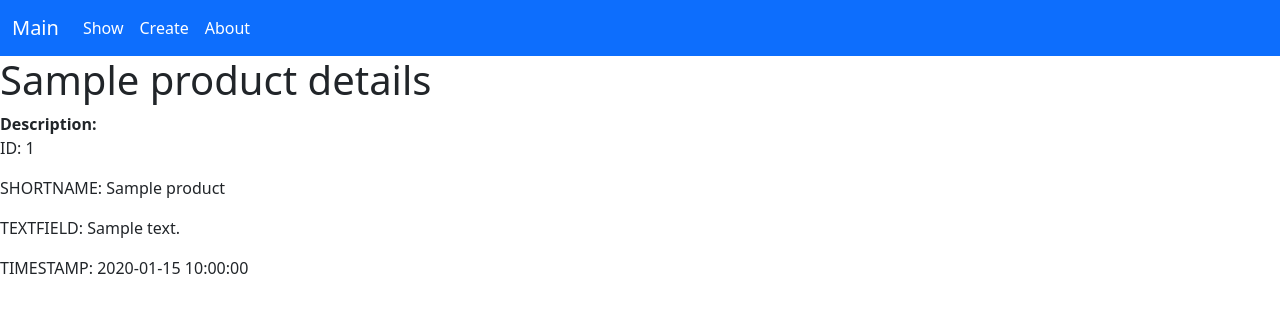
After one commit to KoelHD/py-basic-edu, a Flask app: page /product/1 in a window 1280 px wide. The commit adds this page. Shown: the top 313 px of the page. Run offline with Flask 3, Linux system fonts and the light colour scheme; tables that the repository leaves empty hold one stand-in row (values such as "Sample post"); some libraries are stand-ins or nearby versions.

Commit message:
migrations details

```diff
--- a/homework_06/app.py
+++ b/homework_06/app.py
@@ -38,5 +38,11 @@ def get_create():
     return render_template("create.html")
 
 
+@app.get("/product/<int:prod_id>", endpoint="details")
+def get_prod_by_id(prod_id: int):
+    products = Product.query.get_or_404(prod_id, description="Product not found")
+    return render_template("details.html", products=products)
+
+
 if __name__ == "__main__":
-    app.run(debug=False)
+    app.run(debug=True)
--- /dev/null
+++ b/homework_06/templates/details.html
@@ -0,0 +1,16 @@
+{% extends 'base.html' %}
+
+{% block title %}
+    Prod #{{ products.id }} info
+{% endblock %}
+
+{% block body %}
+    <h1>{{ products.shortname }} details</h1>
+    <div><strong>Description:</strong></div>
+    <div>
+        <p>ID: {{ products.id }}</p>
+        <p>SHORTNAME: {{ products.shortname }}</p>
+        <p>TEXTFIELD: {{ products.textfield }}</p>
+        <p>TIMESTAMP: {{ products.timestamp }}</p>
+    </div>
+{% endblock %}
--- a/homework_06/templates/show.html
+++ b/homework_06/templates/show.html
@@ -10,7 +10,7 @@
     <ul class="list-group">
       {% for product in products %}
         <li class="product-list-item list-group-item">
-          <a class="product-item-link text-decoration-none">{{ product.shortname }}</a>
+          <a class="product-item-link text-decoration-none" href="{{ url_for("details", prod_id=product.id) }}">{{ product.shortname }}</a>
         </li>
       {% endfor %}
     </ul>
--- a/requirements.txt
+++ b/requirements.txt
@@ -1,4 +1,5 @@
 aiohttp==3.8.3
+alembic==1.9.3
 SQLAlchemy==1.4.42
 asyncpg==0.27.0
 flask==2.2.2
```
Also changed, not shown: homework_06/migrations/env.py (+15 -12 lines), homework_06/migrations/versions/898affe2a9f5_test.py (added, +34 -0 lines), homework_06/migrations/versions/b0562472666a_create_table.py (deleted, +0 -35 lines).
